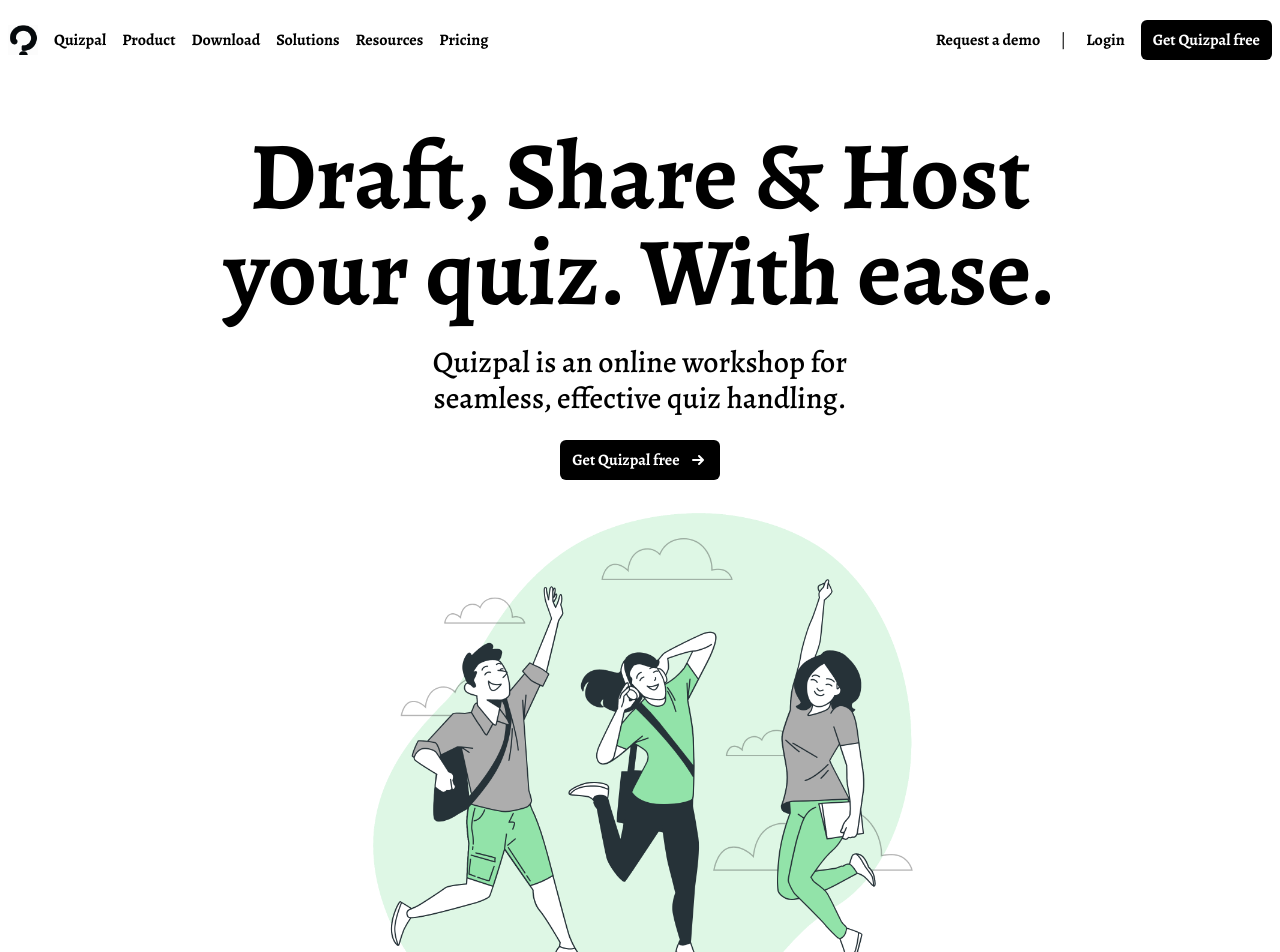
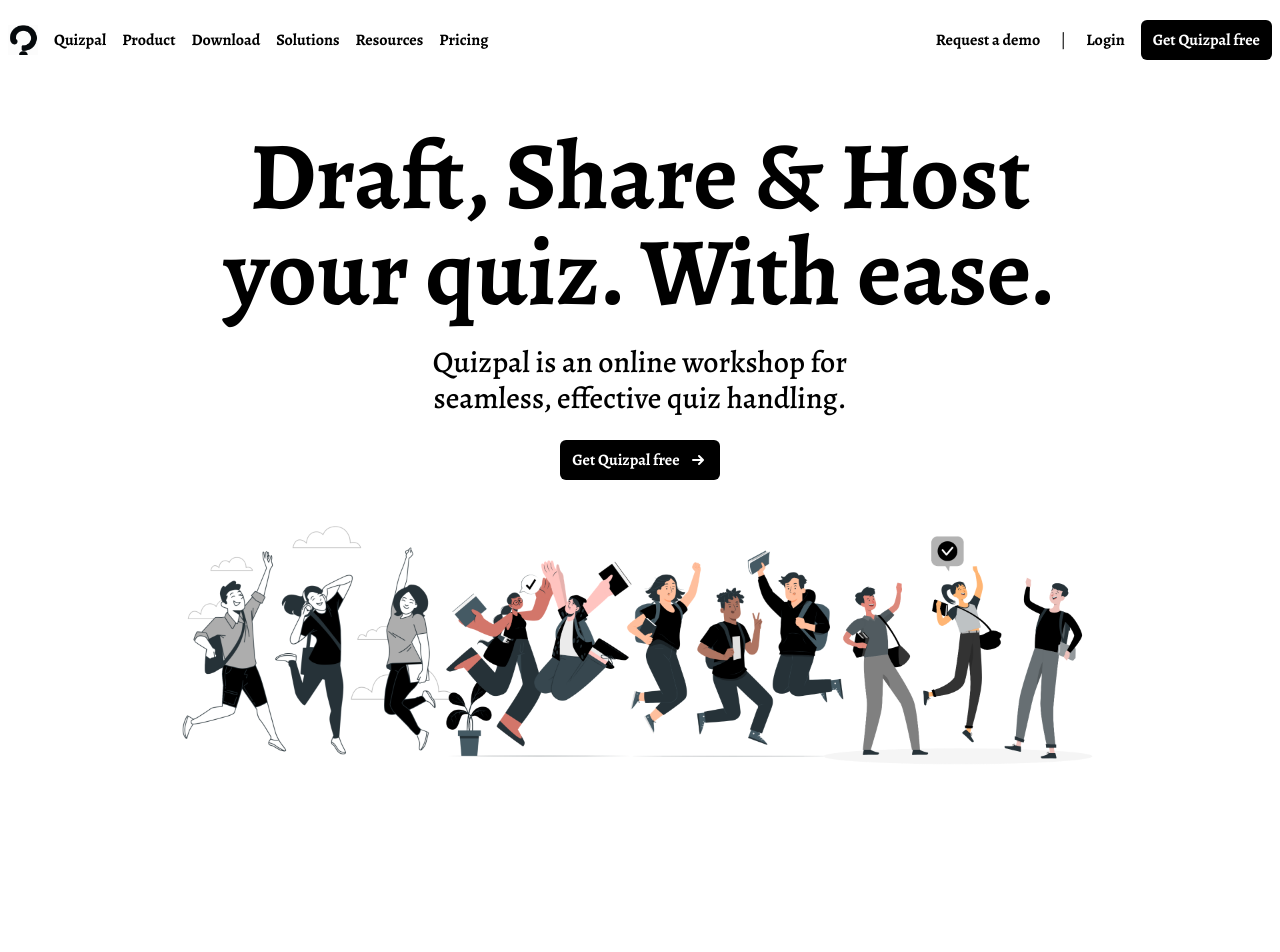
Before and after one commit to mmesomasaint/quizpal-lander, a Next.js app: page / in a window 1280 px wide. Shown: the top 952 px of the page. After the commit the page ends 837 px from the top, so only its background shows below. Built offline with nearby package versions, Linux system fonts and the light colour scheme.

Commit message:
Fix: Replace happy img

```diff
--- a/pages/index.tsx
+++ b/pages/index.tsx
@@ -26,7 +26,7 @@
           </button>
         </div>
         <div className='w-fit mx-auto my-3'>
-          <Image src='/assets/Happy student.png' width={600} height={600} alt='happy students' />
+          <Image src='/assets/all-happy.png' width={1000} height={1000} alt='happy students' />
         </div>
       </main>
     </>
```
Also changed, not shown: public/assets/all-happy.png (added).
